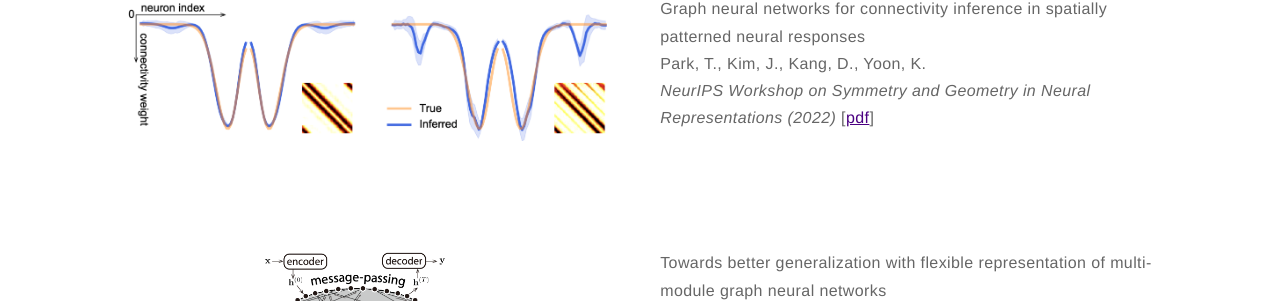
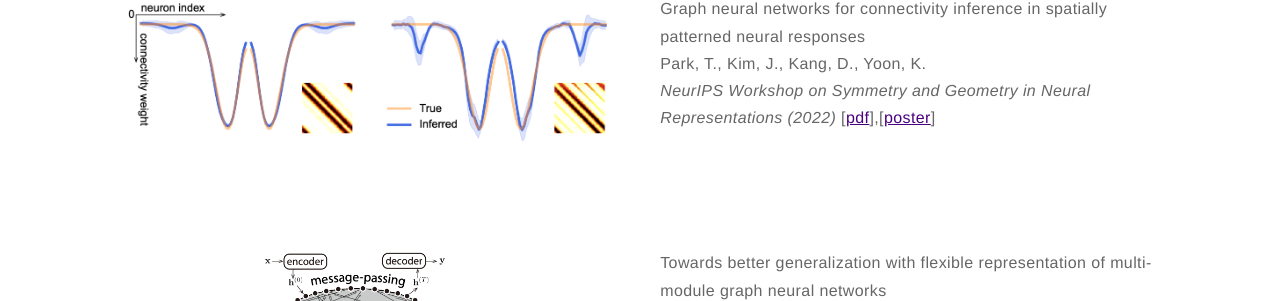
Before and after one commit to kijungyoon/kijungyoon.github.io, a Jekyll site: the page built from papers.md, in a window 1280 px wide and 900 px high, scrolled down 428 px. Shown: the part 151-452 px from the top of the window. Built offline with Jekyll 4.4.1, drawn with Linux system fonts in a browser that asks for light colours.

Commit message:
Update papers.md

```diff
--- a/papers.md
+++ b/papers.md
@@ -17,7 +17,7 @@ layout: page
     <p><b>Graph neural networks for connectivity inference in spatially patterned neural responses</b><br>
     Park, T., Kim, J., Kang, D., Yoon, K.<br>
     <i>NeurIPS Workshop on Symmetry and Geometry in Neural Representations (2022)</i>
-    [<a href="https://openreview.net/pdf?id=Rccr2wYTEdw">pdf</a>]</p><br>
+    [<a href="https://openreview.net/pdf?id=Rccr2wYTEdw">pdf</a>],[<a href="https://neurips.cc/media/PosterPDFs/NeurIPS%202022/60807.png?t=1669581372.9837747">poster</a>]</p><br>
     </div>
 </div>
 
```
